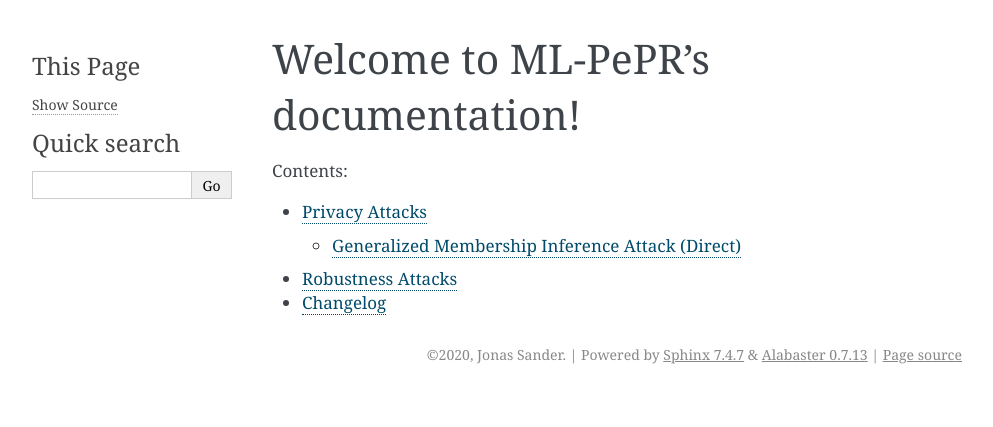
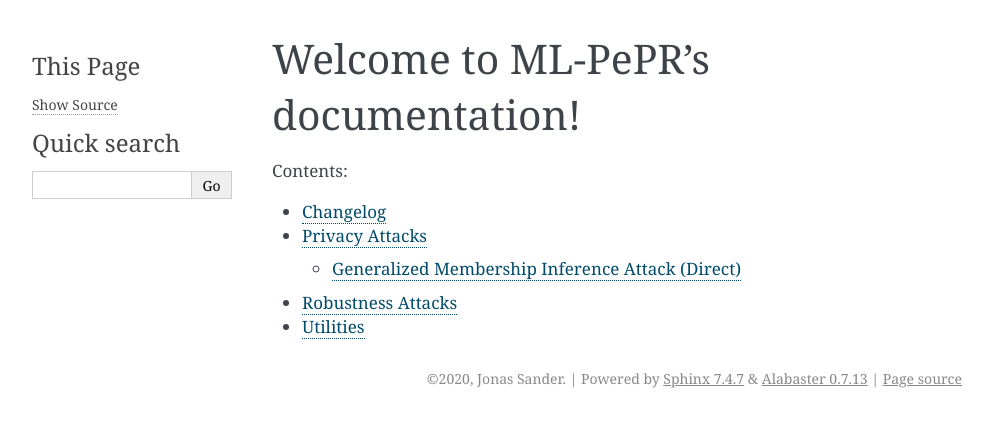
Before and after one commit to hallojs/ml-pepr, a Sphinx documentation site: the page built from docs/source/index.rst, in a window 1280 px wide. Shown: the top 427 px of the page, without its empty margins (148-1141 px from the left). Built offline with Sphinx 7.4.7, drawn with Linux system fonts in a browser that asks for light colours.

Commit message:
update documentation

```diff
--- a/docs/source/changelog.rst
+++ b/docs/source/changelog.rst
@@ -2,6 +2,7 @@ Changelog
 =========
 
 * **preAlpha** (add date here)
+    * Add support for the evaluation of multiple targets at once.
     * Add logging capabilities via the standard logging library.
     * Add documentation via sphinx.
     * Add example notebooks for gmia.
--- a/docs/source/conf.py
+++ b/docs/source/conf.py
@@ -30,8 +30,7 @@ release = 'preAlpha'
 # Add any Sphinx extension module names here, as strings. They can be
 # extensions coming with Sphinx (named 'sphinx.ext.*') or your custom
 # ones.
-extensions = ['sphinx.ext.autodoc', 'sphinx.ext.napoleon'
-]
+extensions = ['sphinx.ext.autodoc', 'sphinx.ext.napoleon']
 
 # Add any paths that contain templates here, relative to this directory.
 templates_path = ['_templates']
@@ -57,7 +56,7 @@ html_static_path = ['_static']
 # Napoleon settings
 napoleon_google_docstring = False
 napoleon_numpy_docstring = True
-napoleon_include_init_with_doc = False
+napoleon_include_init_with_doc = True
 napoleon_include_private_with_doc = False
 napoleon_include_special_with_doc = True
 napoleon_use_admonition_for_examples = False
--- a/docs/source/index.rst
+++ b/docs/source/index.rst
@@ -5,6 +5,7 @@ Welcome to ML-PePR's documentation!
    :maxdepth: 2
    :caption: Contents:
 
+   changelog
    privacy_attacks
    robustness_attacks
-   changelog
+   utilities
--- /dev/null
+++ b/docs/source/utilities.rst
@@ -0,0 +1,5 @@
+Utilities
+=========
+
+.. automodule:: pepr.utilities
+   :members:
```
